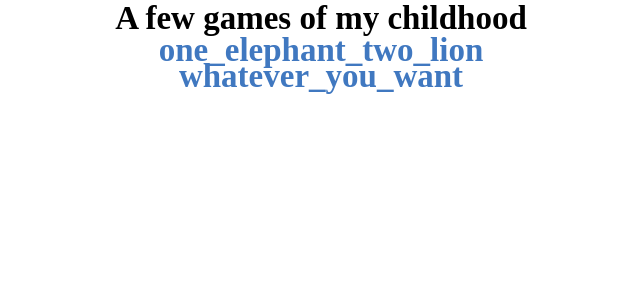
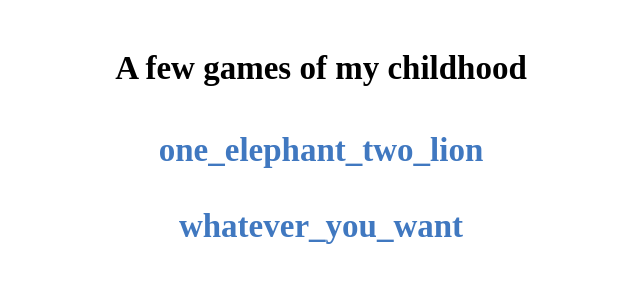
Before and after one commit to ZhiZhiWeiZhiZhi/game, a plain HTML site: page index.htm in a window 1280 px wide. Shown: the whole page, without its empty margins (319-959 px from the left). Drawn offline with Linux system fonts and the light colour scheme.

Commit message:
Update index.htm

```diff
--- a/index.htm
+++ b/index.htm
@@ -4,7 +4,7 @@
     <title>game</title>
     <style type="text/css">
       body, div{  margin: 0px;padding: 0px; font-size:12px;}
-      .title,.title div{text-align:center;font-weight:600;font-size:33px;}
+      .title,.title div{text-align:center;font-weight:600;font-size:33px;margin:50px auto;}
       .title a{text-decoration:none;color:#4078c0;line-height:26px;}
     </style>
   </head>
```
